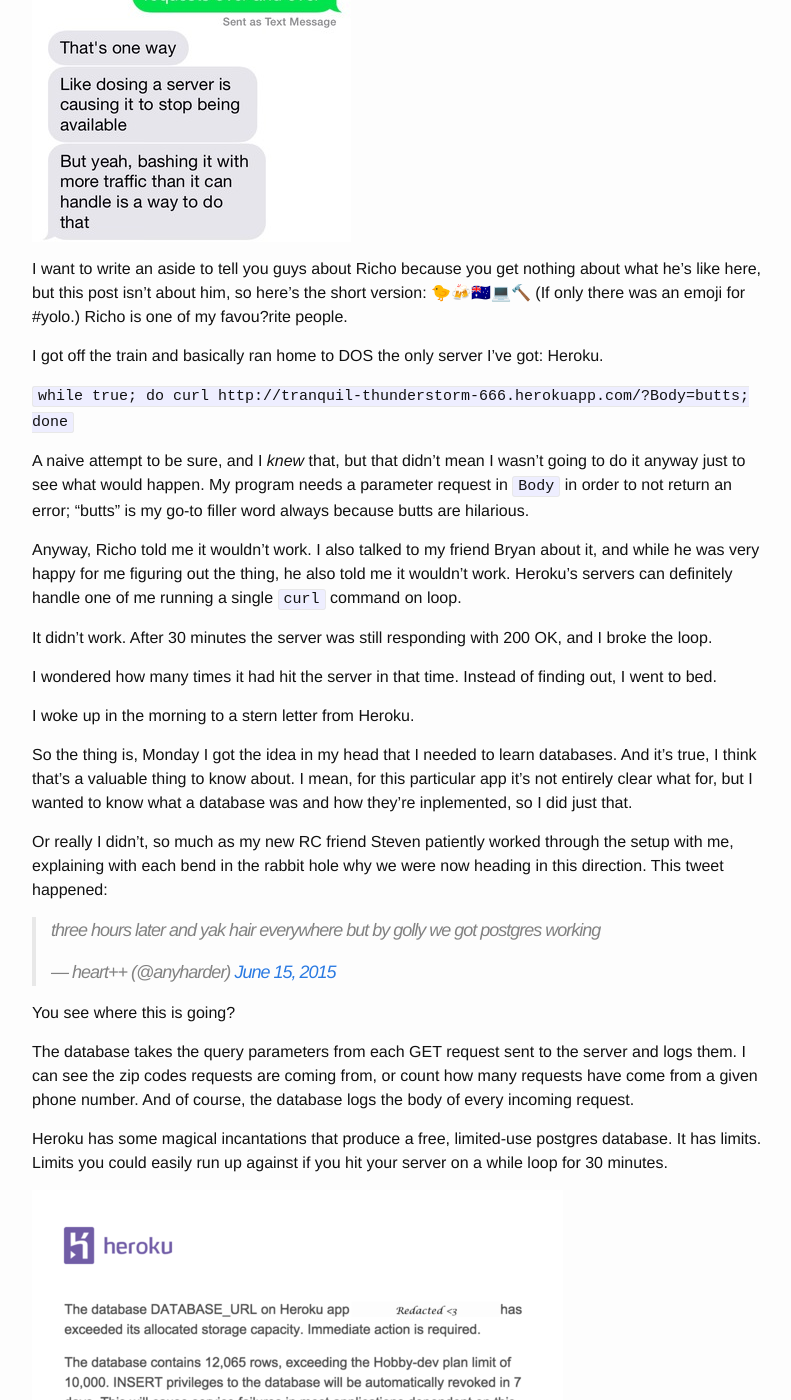
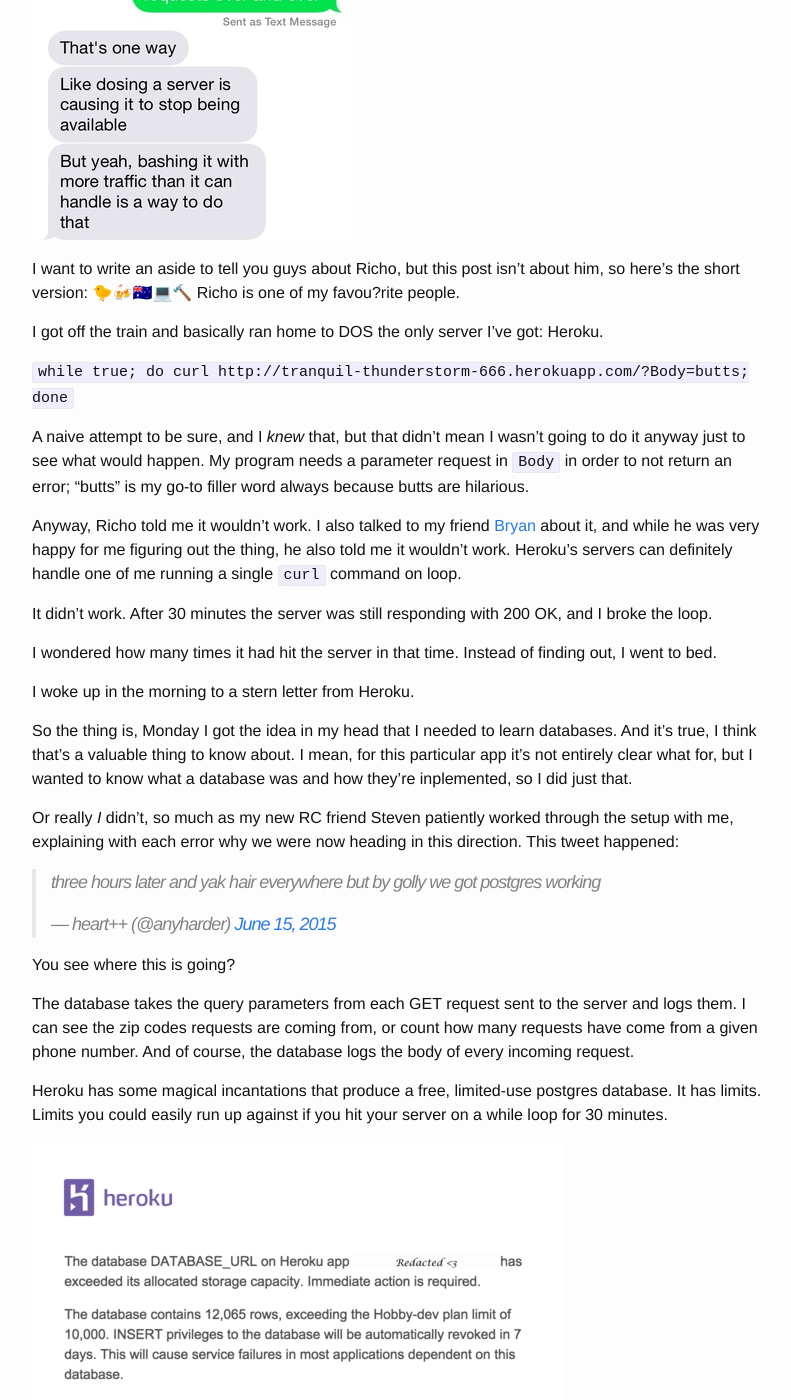
Before and after one commit to theaisforannie/theaisforannie.github.io, a Jekyll site: the page built from _posts/2015-06-18-12000-butts.md, in a window 1280 px wide and 1400 px high, scrolled down 1553 px. Shown: the whole window, without its empty margins (238-1029 px from the left). Built offline with Jekyll 4.4.1, drawn with Linux system fonts in a browser that asks for light colours; comment, search, counter and statistics services are not loaded.

Commit message:
wording changes

```diff
--- a/_posts/2015-06-18-12000-butts.md
+++ b/_posts/2015-06-18-12000-butts.md
@@ -20,7 +20,7 @@
 
 ![wait]({{ site.url }}/assets/sm_richo_dos.jpg)
 
-I want to write an aside to tell you guys about Richo because you get nothing about what he's like here, but this post isn't about him, so here's the short version: 🐤🍻🇦🇺💻🔨 (If only there was an emoji for #yolo.) Richo is one of my favou?rite people.
+I want to write an aside to tell you guys about Richo, but this post isn't about him, so here's the short version: 🐤🍻🇦🇺💻🔨 Richo is one of my favou?rite people.
 
 I got off the train and basically ran home to DOS the only server I've got: Heroku.
 
@@ -28,7 +28,7 @@
 
 A naive attempt to be sure, and I _knew_ that, but that didn't mean I wasn't going to do it anyway just to see what would happen. My program needs a parameter request in `Body` in order to not return an error; "butts" is my go-to filler word always because butts are hilarious.
 
-Anyway, Richo told me it wouldn't work. I also talked to my friend Bryan about it, and while he was very happy for me figuring out the thing, he also told me it wouldn't work. Heroku's servers can definitely handle one of me running a single `curl` command on loop.
+Anyway, Richo told me it wouldn't work. I also talked to my friend [Bryan](https://twitter.com/berg) about it, and while he was very happy for me figuring out the thing, he also told me it wouldn't work. Heroku's servers can definitely handle one of me running a single `curl` command on loop.
 
 It didn't work. After 30 minutes the server was still responding with 200 OK, and I broke the loop.
 
@@ -38,7 +38,7 @@
 
 So the thing is, Monday I got the idea in my head that I needed to learn databases. And it's true, I think that's a valuable thing to know about. I mean, for this particular app it's not entirely clear what for, but I wanted to know what a database was and how they're inplemented, so I did just that.
 
-Or really I didn't, so much as my new RC friend Steven patiently worked through the setup with me, explaining with each bend in the rabbit hole why we were now heading in this direction. This tweet happened:
+Or really _I_ didn't, so much as my new RC friend Steven patiently worked through the setup with me, explaining with each error why we were now heading in this direction. This tweet happened:
 
 <blockquote class="twitter-tweet" lang="en"><p lang="en" dir="ltr">three hours later and yak hair everywhere but by golly we got postgres working</p>&mdash; heart++ (@anyharder) <a href="https://twitter.com/anyharder/status/610580264050388992">June 15, 2015</a></blockquote>
 <script async src="//platform.twitter.com/widgets.js" charset="utf-8"></script>
@@ -53,6 +53,4 @@
 
 Anyway, I didn't actually make any trouble other than to cause an automatically-generated eye-roll from Heroku. But just think of it! You can sleep securely tonight knowing that somewhere in the cloud there's a database filled with nothing but butts.
 
-You're welcome.
-
 <center>🍑🍑🍑🍑🍑🍑🍑🍑🍑🍑🍑🍑🍑🍑🍑🍑</center>
```
